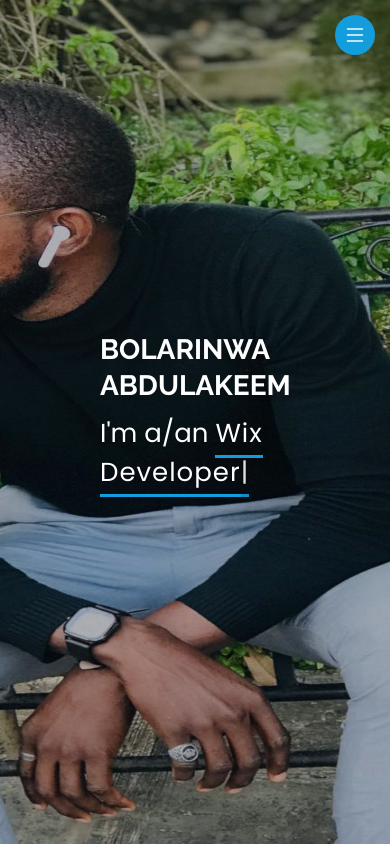
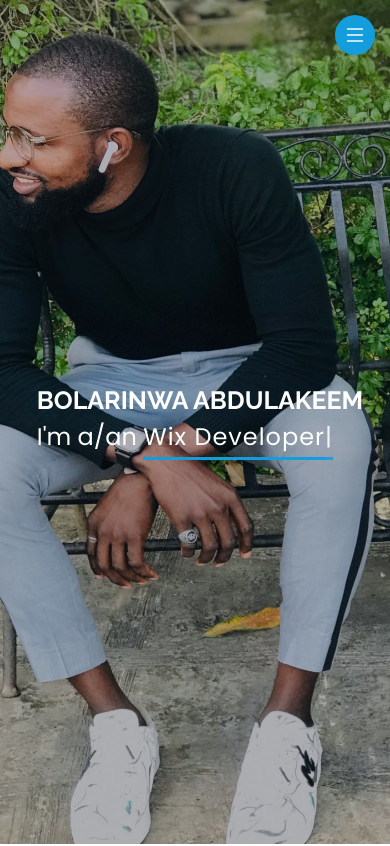
Before and after one commit to Meekah1/meekahPortfolio, a plain HTML site: page index.html in a window 390 px wide. Shown: the top 846 px of the page. Drawn offline with nearby package versions, Linux system fonts and the light colour scheme.

Commit message:
mobile responsiveness sorted

```diff
--- a/assets/css/style.css
+++ b/assets/css/style.css
@@ -235,7 +235,7 @@ h6 {
   min-width: 300px;
 }
 #hero h1 {
-  margin: 0 0 10px 100PX;
+  margin: 0 0 10px 100px;
   font-size: 56px;
   font-weight: 700;
   line-height: 56px;
@@ -243,7 +243,7 @@ h6 {
 }
 #hero p {
   color: #fff;
-  margin: 0 0 40px 100PX;
+  margin: 0 0 40px 100px;
   font-size: 26px;
   font-family: 'Poppins', sans-serif;
 }
@@ -253,20 +253,41 @@ h6 {
   letter-spacing: 1px;
   border-bottom: 3px solid #149ddd;
 }
-@media (min-width: 1024px) {
+@media (max-width: 1024px) {
   #hero {
+    /* background-size: auto; */
     background-attachment: fixed;
+  }
+  #hero h1 {
+    font-size: 36px;
+    margin: 0 0 10px 0px;
+    line-height: 30px;
+  }
+  #hero p {
+    font-size: 24px;
+    margin: 0 0 30px 10px;
+    line-height: 24px;
   }
 }
 @media (max-width: 768px) {
+  #hero {
+    background-position: center;
+    background-size: 800px 900px;
+    background-repeat: no-repeat;
+  }
   #hero h1 {
-    font-size: 28px;
-    line-height: 36px;
+    margin: 0 0 10px 10px;
+    line-height: 30px;
   }
-  #hero h2 {
-    font-size: 18px;
+  #hero p {
+    margin: 0 0 30px 10px;
     line-height: 24px;
-    margin-bottom: 30px;
+  }
+}
+
+@media (max-width: 490px) {
+  #hero h1 {
+    font-size: 25px;
   }
 }
 
```
